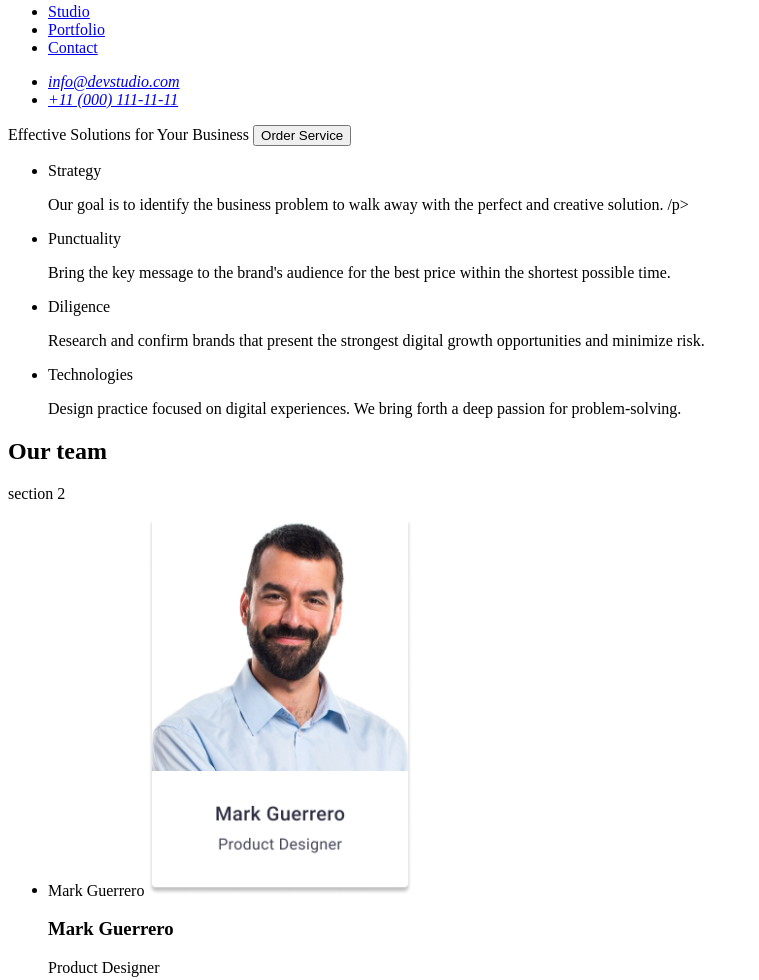
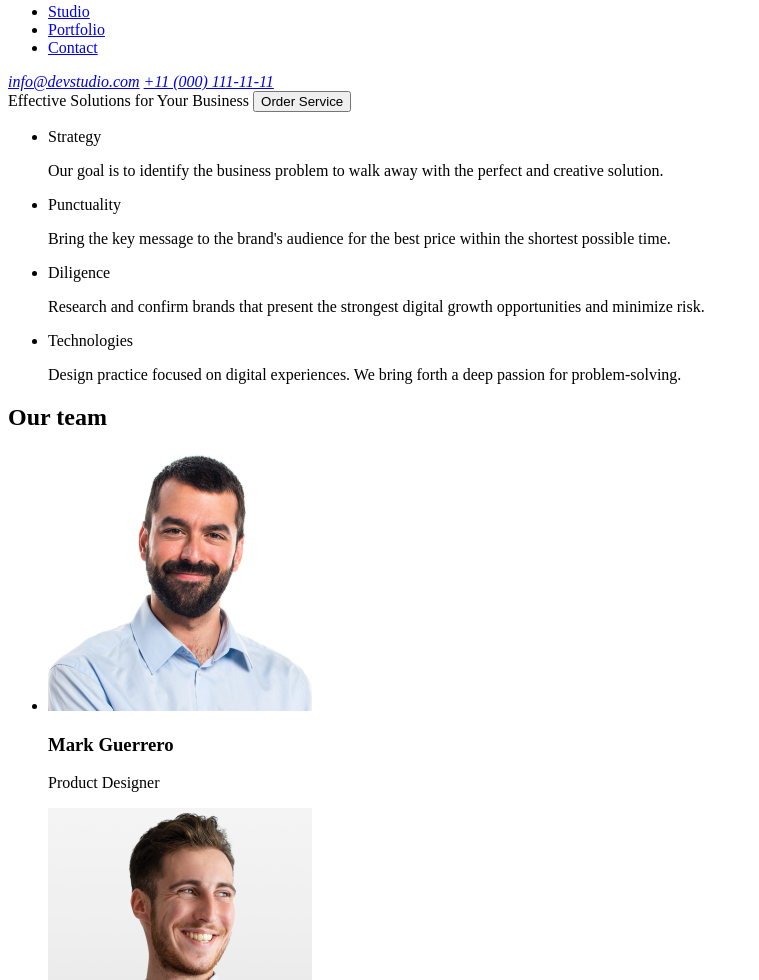
Before and after one commit to tnysha/HomeWork-1, a plain HTML site: page index.html in a window 1280 px wide. Shown: the part 57-1037 px from the top of the page, without its empty margins (0-759 px from the left). Drawn offline with Linux system fonts and the light colour scheme.

Commit message:
section2 text delite

```diff
--- a/index.html
+++ b/index.html
@@ -20,14 +20,14 @@
   </nav>
 
     <address>
-    <ul>
-      <li><a href="mailto:info@devstudio.com">info@devstudio.com</a></li>
-      <li><a href="tel:+11000111-11-11">+11 (000) 111-11-11</a></li>
-    </ul>
+    <a href="mailto:info@devstudio.com">info@devstudio.com</a>
+    <a href="tel:+11000111-11-11">+11 (000) 111-11-11</a>
+
   </address>
 
 <!-
 <h1>Effective Solutions for Your Business</h1>
+
 <button type="button">Order Service</button>
 
 <!--Section 1-->
@@ -35,7 +35,7 @@
   <ul>
   <li>
     <p>Strategy</p>
-    <p>Our goal is to identify the business problem to walk away with the perfect and creative solution. /p>
+    <p>Our goal is to identify the business problem to walk away with the perfect and creative solution. </p>
   </li>
 
     <li>
@@ -57,25 +57,25 @@
 <!--Our team-->
 <h2>Our team</h2>
 <!-- section Our team -->
-<section2>section 2 </section2>
+<section2> </section2>
 <ul>
-  <li>Mark Guerrero
-    <img src="./images/team card/Team Card 1.jpg" alt="Mark Guerrero" width="264">
+  <li>
+    <img src="./images/team card/Team Card1.jpg" alt="Mark Guerrero" width="264">
     <h3>Mark Guerrero</h3>
     <p>Product Designer</p>
   </li>
   <li>
-    <img src="./images/team card/Team Card 2.jpg" alt="Tom Ford" width="264">
+    <img src="./images/team card/Team Card2.jpg" alt="Tom Ford" width="264">
     <h3>Tom Ford</h3>
     <p>Frontend Developer</p>
   </li>
   <li>
-    <img src="./images/team card/Team Card 3.jpg" alt="Camila Garcia" width="264">
+    <img src="./images/team card/Team Card3.jpg" alt="Camila Garcia" width="264">
     <h3>Camila Garcia</h3>
     <p>Marketing</p>
   </li>
   <li>
-    <img src="./images/team card/Team Card 4.jpg" alt="Daniel Wilson" width="264">
+    <img src="./images/team card/Team Card4.jpg" alt="Daniel Wilson" width="264">
     <h3>Daniel Wilson</h3>
     <p>UI Designer</p>
   </li>
```
Also changed, not shown: images/team card/Team Card 1.jpg (deleted), images/team card/Team Card 2.jpg (deleted), images/team card/Team Card 3.jpg (deleted), images/team card/Team Card 4.jpg (deleted), images/team card/Team Card1.jpg (added), images/team card/Team Card2.jpg (added), images/team card/Team Card3.jpg (added), images/team card/Team Card4.jpg (added).
